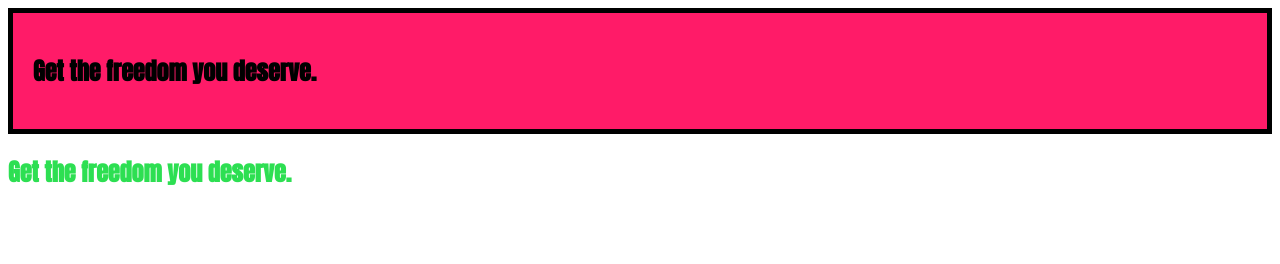
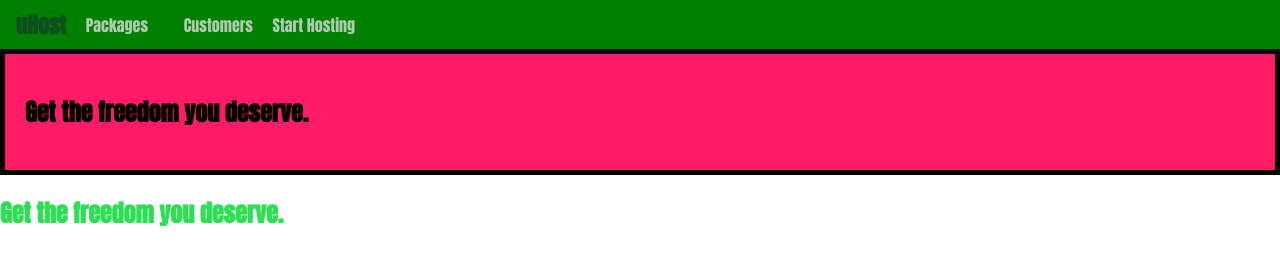
Before and after one commit to Daniel-Ok/CSSTutorials, a plain HTML site: page index.html in a window 1280 px wide. Drawn offline with Linux system fonts and the light colour scheme.

Commit message:
Work in progress

```diff
--- a/index.html
+++ b/index.html
@@ -11,6 +11,26 @@
 </head>
 
 <body>
+    <header class="main-header">
+        <div>
+            <a href="index.html" class="brand">
+                uHost
+            </a>
+        </div>
+        <nav class="main-nav">
+            <ul class="main-nav__items">
+                <li class="main-nav__item">
+                    <a href="packages/index.html">Packages</a>
+                </li>
+                <lic class="main-nav__item">
+                    <a href="customers/index.html">Customers</a>
+                </li>
+                <li class="main-nav__item">
+                    <a href="start-hosting/index.html">Start Hosting</a>
+                </li>
+            </ul>
+        </nav>
+    </header>
     <main>
         <section id="product-overview">
             <h1>Get the freedom you deserve.</h1>
--- a/main.css
+++ b/main.css
@@ -1,5 +1,8 @@
-h1 {
+/* h1 {
     font-family: 'Anton', sans-serif;
+} */
+* {
+    box-sizing: border-box;
 }
 
 #product-overview {
@@ -10,3 +13,56 @@ h1 {
 .section-Title {
     color: #2ddf52;
 }
+
+body {
+    font-family: 'Anton', sans-serif;
+    margin: 0;
+}
+
+.main-header {
+    background: green;
+    width: 100%;
+    padding: 8px 16px;
+}
+
+.main-header > div {
+    display: inline-block;
+    vertical-align: middle;
+}
+
+
+.brand {
+    color: #0e4f1f;
+    text-decoration: none;
+    font-weight: bold;
+    font-size: 22px;
+}
+
+.main-nav {
+    display: inline-block;
+    text-align: right;
+    width: calc(100% -74px);
+    vertical-align: middle;
+}
+.main-nav__items {
+    margin: 0;
+    padding: 0;
+    list-style: none;
+}
+.main-nav__item {
+    display: inline-block;
+    margin: 0 16px;
+
+}
+.main-nav__item a {
+    text-decoration: none;
+    color: rgb(176, 202, 176);
+}
+
+.main-nav__item a:hover {
+    color: white;
+}
+
+.main-nav__item a:active {
+    color: white;
+}
```
